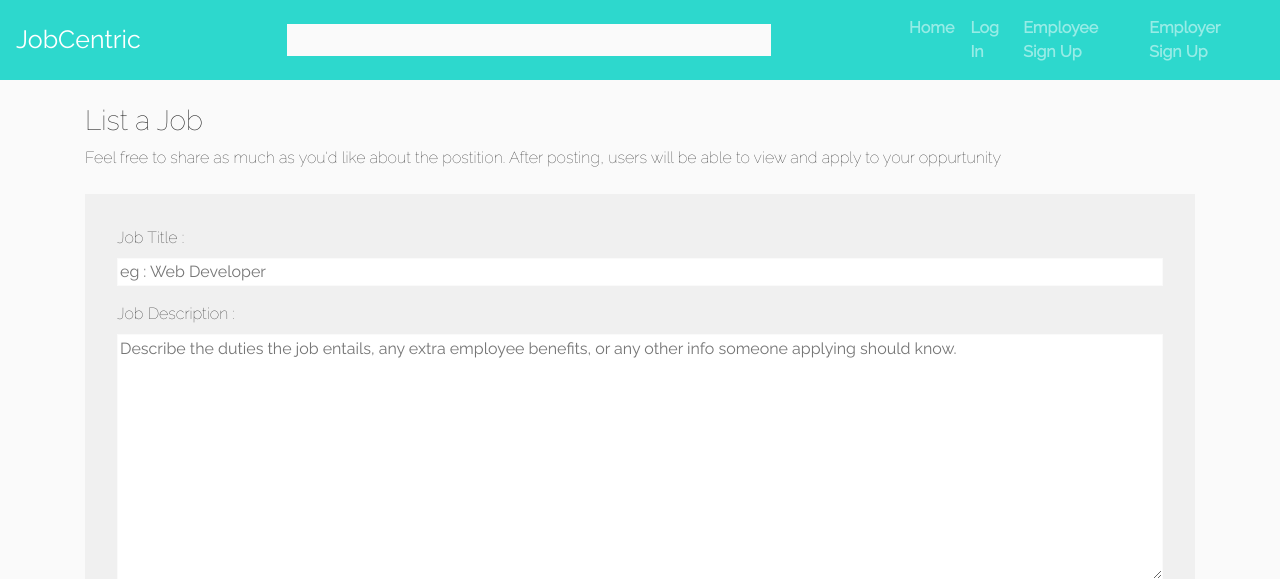
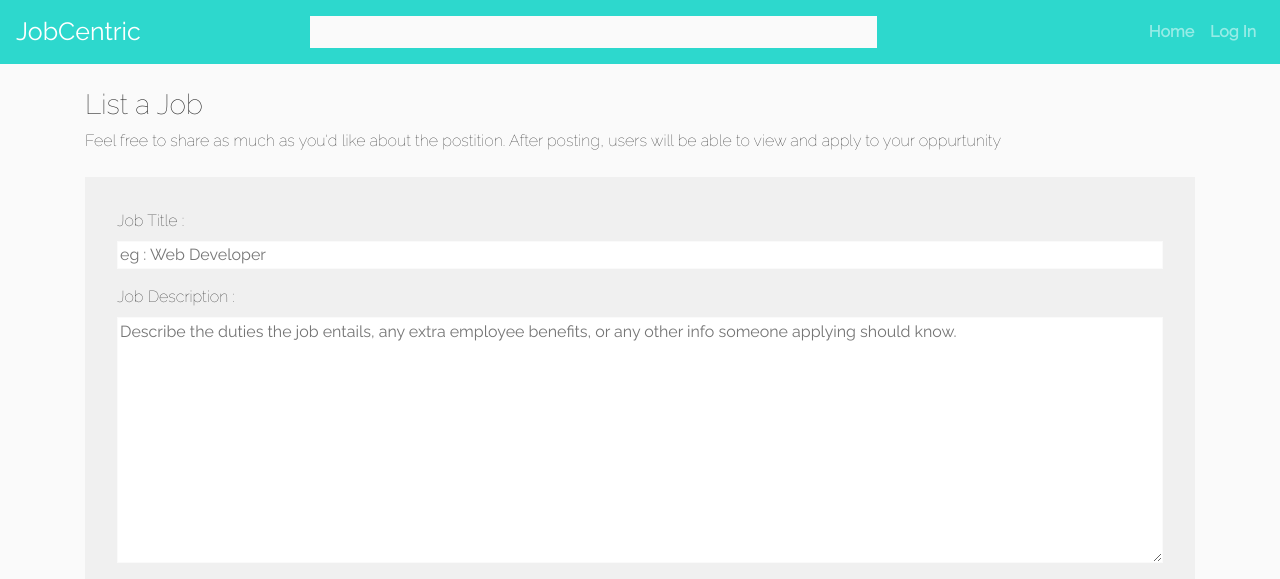
Before and after one commit to joaquinllopez00/job-board-v2, a Django app: page /create/ in a window 1280 px wide. Shown: the top 579 px of the page. Run offline with Django 3.2, Linux system fonts and the light colour scheme; parts of the project's set-up code (start-up, migrations or seed data) failed here and were passed over; some libraries are stand-ins or nearby versions.

Commit message:
commented out employee and employer sign up on template until meet rubric requirements. changed logout view to class based

```diff
--- a/templates/base_template.html
+++ b/templates/base_template.html
@@ -67,8 +67,8 @@
         <div class="navbar-nav">
           <a class="nav-link font-weight-bold" href="/">Home</a>
           <a class="nav-link font-weight-bold" href="/login/">Log In</a>
-          <a class="nav-link font-weight-bold" href="/register/employee/">Employee Sign Up</a>
-          <a class="nav-link font-weight-bold" href="/register/employer/">Employer Sign Up</a>
+          <!-- <a class="nav-link font-weight-bold" href="/register/employee/">Employee Sign Up</a>
+          <a class="nav-link font-weight-bold" href="/register/employer/">Employer Sign Up</a> -->
         </div>
         {% endif %}
       </div>
--- a/user/views.py
+++ b/user/views.py
@@ -49,6 +49,7 @@ def login_view(request):
 # Class based view
 
 
-def logout_view(request):
+class logout_view(View):
+    def get(self, request):
     logout(request)
     return HttpResponseRedirect(reverse('home.html'))
```
